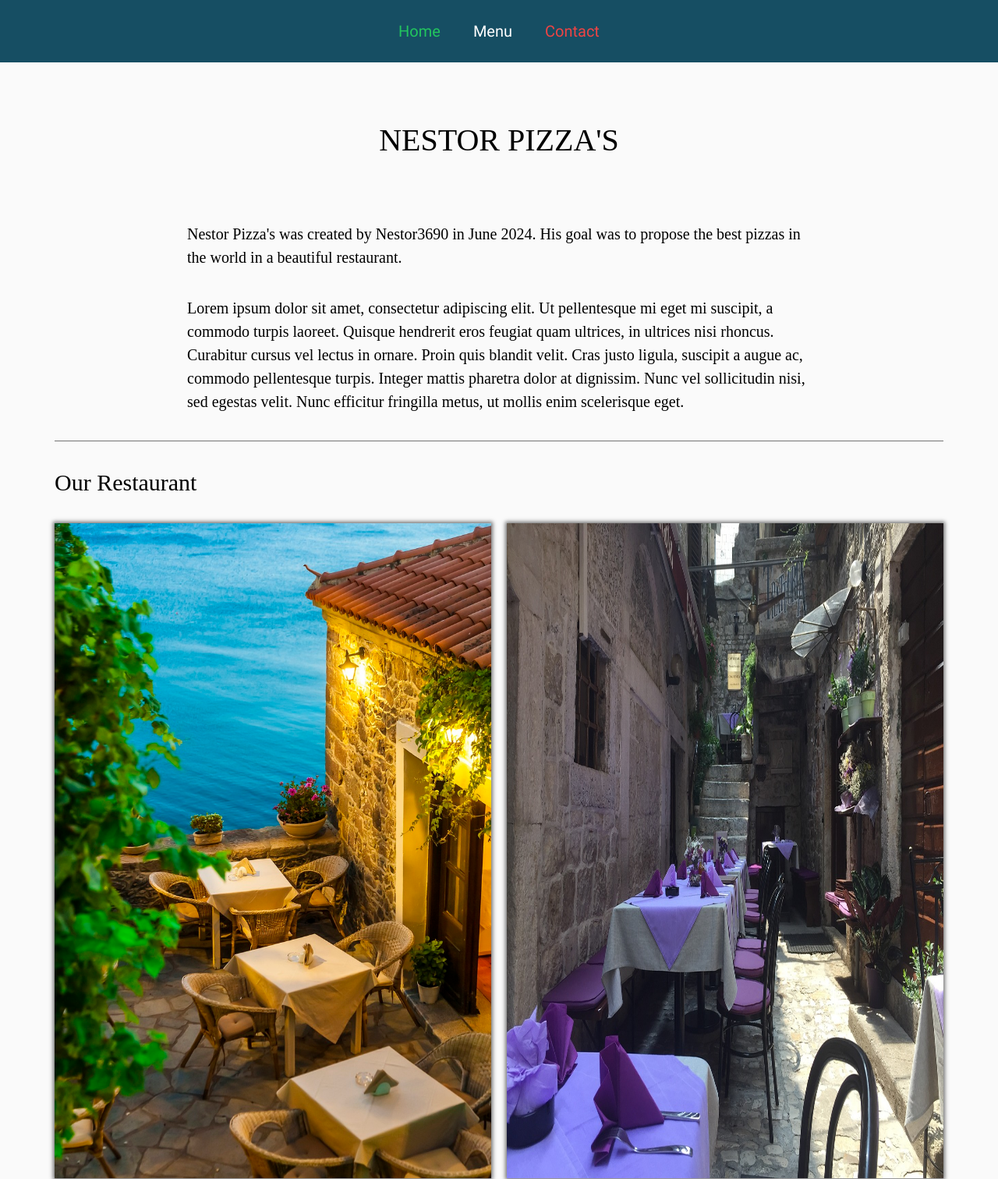
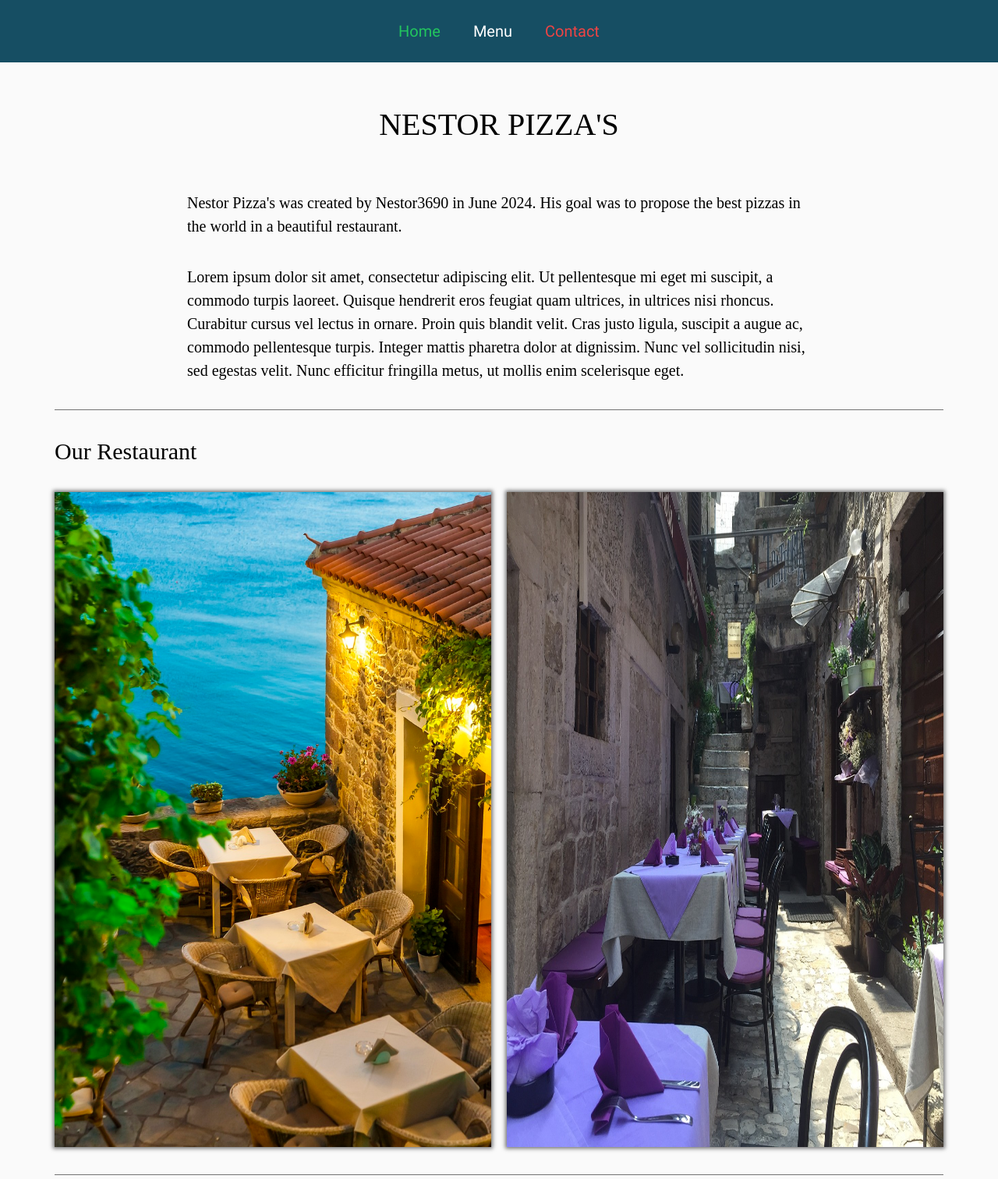
Before and after one commit to Nestor-3690/restaurant-page, a website built with webpack: page src/index.html in a window 1280 px wide. Shown: the top 1512 px of the page at 78% size. Built offline with nearby package versions, Linux system fonts and the light colour scheme; a web font is replaced by a local one.

Commit message:
Change title padding and margin

```diff
--- a/src/styles.css
+++ b/src/styles.css
@@ -67,8 +67,8 @@ nav button:nth-child(3) {
 }
 
 .restaurant-title {
-    padding: 3rem 0;
-    margin: 3rem 0;
+    padding: 2rem 0;
+    margin: 2rem 0;
     text-align: center;
     font-size: 4rem;
     text-transform: uppercase;
@@ -85,6 +85,7 @@ nav button:nth-child(3) {
 .restaurant {
     margin-top: 2rem;
     border-top: 1px solid #737373;
+    margin-bottom: 2rem;
 }
 
 .restaurant-headline, .pizzas-headline {
@@ -103,6 +104,7 @@ nav button:nth-child(3) {
 
 .pizzas {
     border-top: 1px solid #737373;;
+    margin-bottom: 2rem;
 }
 
 .pizza-photos {
```
